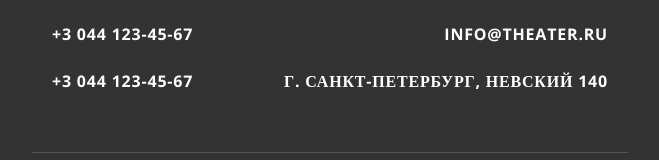
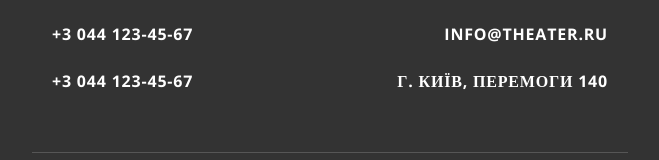
Before and after one commit to KladkoDenys/grand-theatre, a plain HTML site: page index.html in a window 1280 px wide. Shown: the part 3403-3563 px from the top of the page, without its empty margins (310-969 px from the left). Drawn offline with nearby package versions, Linux system fonts and the light colour scheme.

Commit message:
Update index.html

```diff
--- a/index.html
+++ b/index.html
@@ -271,7 +271,7 @@
 							<a href="tel:+380441234567">+3 044 123-45-67</a>
 						</div>
 						<div class="contacts__adres">
-							г. санкт-петербург, невский 140
+							г. Київ, перемоги 140
 						</div>
 					</div>
 				</div>
```
